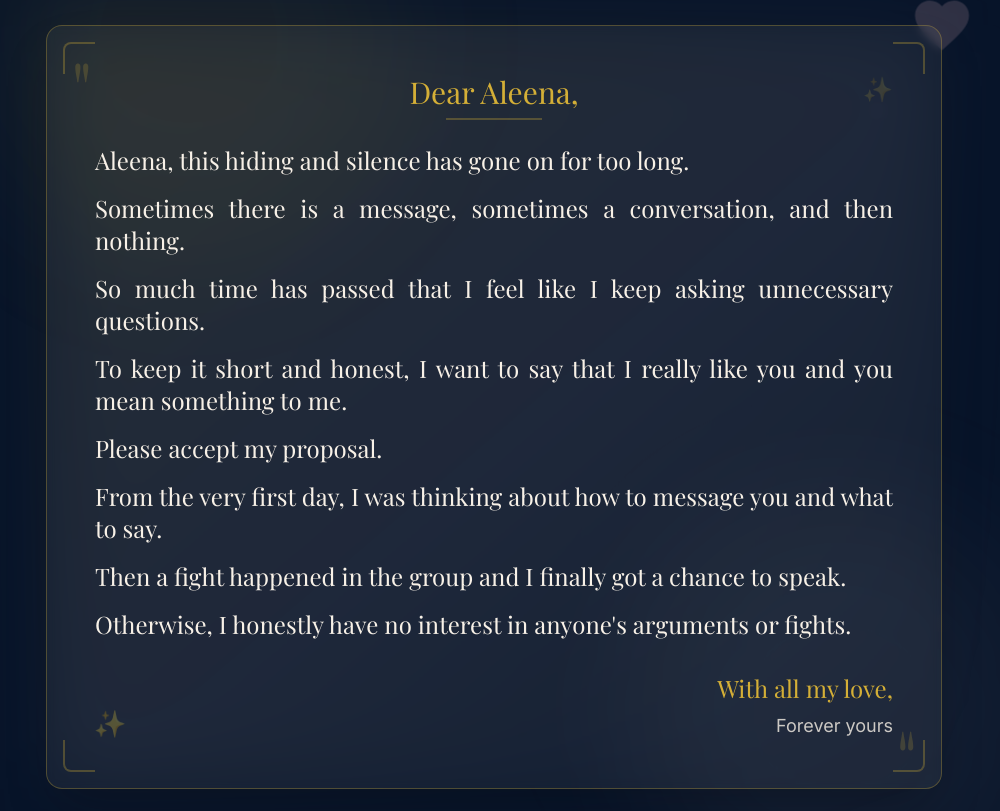
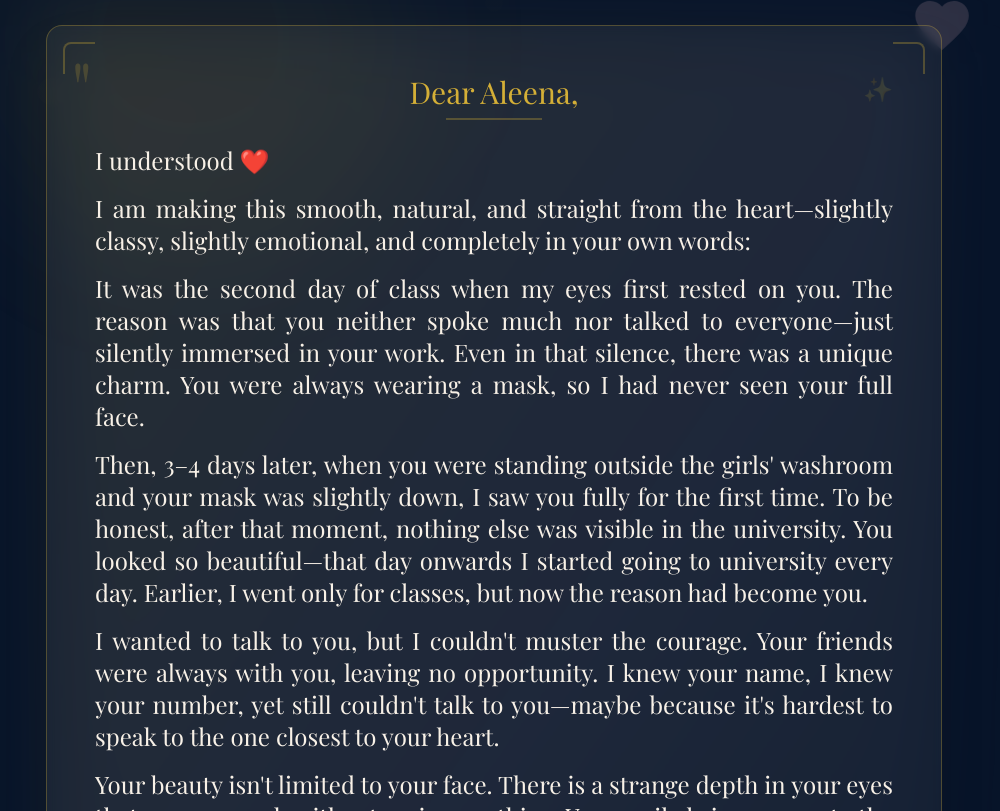
Before and after one commit to iamcaptain07/shahroz-aleena-always-together, a React (Vite) app: page / in a window 1280 px wide. Shown: the part 369-1180 px from the top of the page, without its empty margins (146-1146 px from the left). Built offline with nearby package versions, Linux system fonts and the light colour scheme.

Commit message:
Update proposal message with new detailed romantic text

```diff
--- a/src/components/HeroProposalCard.jsx
+++ b/src/components/HeroProposalCard.jsx
@@ -1,13 +1,13 @@
 import { motion } from 'framer-motion';
 
-const proposalMessage = `Aleena, this hiding and silence has gone on for too long.
-Sometimes there is a message, sometimes a conversation, and then nothing.
-So much time has passed that I feel like I keep asking unnecessary questions.
-To keep it short and honest, I want to say that I really like you and you mean something to me.
-Please accept my proposal.
-From the very first day, I was thinking about how to message you and what to say.
-Then a fight happened in the group and I finally got a chance to speak.
-Otherwise, I honestly have no interest in anyone's arguments or fights.`;
+const proposalMessage = `I understood ❤️
+I am making this smooth, natural, and straight from the heart—slightly classy, slightly emotional, and completely in your own words:
+It was the second day of class when my eyes first rested on you. The reason was that you neither spoke much nor talked to everyone—just silently immersed in your work. Even in that silence, there was a unique charm. You were always wearing a mask, so I had never seen your full face.
+Then, 3–4 days later, when you were standing outside the girls' washroom and your mask was slightly down, I saw you fully for the first time. To be honest, after that moment, nothing else was visible in the university. You looked so beautiful—that day onwards I started going to university every day. Earlier, I went only for classes, but now the reason had become you.
+I wanted to talk to you, but I couldn't muster the courage. Your friends were always with you, leaving no opportunity. I knew your name, I knew your number, yet still couldn't talk to you—maybe because it's hardest to speak to the one closest to your heart.
+Your beauty isn't limited to your face. There is a strange depth in your eyes that says so much without saying anything. Your smile brings peace to the heart, like a tired soul finally finding rest. Your style is very simple, yet very special, and your presence makes the whole environment feel better.
+You are not only beautiful—your character, manners, and gentleness make you even more lovely. In today's time, where beauty is often just show, your beauty seems connected to nature—pure, peaceful, and touching the heart.
+To be honest, seeing you makes it clear that beauty isn't just about looks, but the feeling one experiences from someone's presence—and you are that feeling.`;
 
 export default function HeroProposalCard() {
   return (
```
